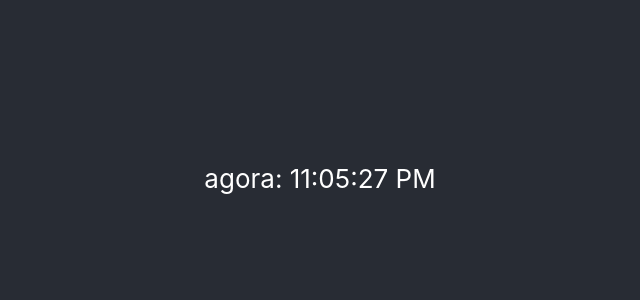
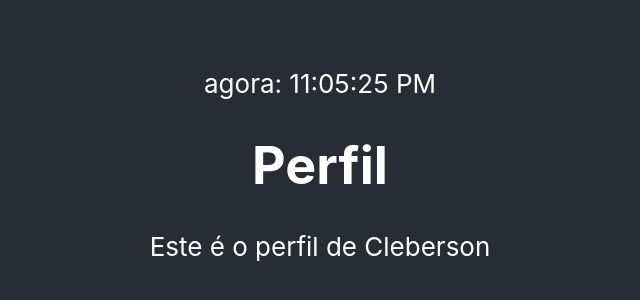
Before and after one commit to daniel-s-araujo/especialista-react, a React (Create React App) app in the folder erjs/: page / in a window 1280 px wide. Shown: the part 222-522 px from the top of the page, without its empty margins (320-960 px from the left). Built offline with nearby package versions, Linux system fonts and the light colour scheme.

Commit message:
2.14 Os estados dentro de componentes React (com o hook useState)

```diff
--- a/erjs/src/App.tsx
+++ b/erjs/src/App.tsx
@@ -1,11 +1,13 @@
 import './App.css';
 import Clock from './Clock';
+import Person from './Person';
 
 function App() {
   return (
     <div className="App">
       <header className="App-header">
         <Clock />
+        <Person />
       </header>
     </div>
   );
--- /dev/null
+++ b/erjs/src/Person.tsx
@@ -0,0 +1,14 @@
+import { useState } from "react"
+
+export default function Person () {
+  const [person, setPerson] = useState<string>('Daniel')
+
+  setTimeout(() => {
+    setPerson('Cleberson')
+  }, 2000)
+
+  return <div>
+    <h1>Perfil</h1>
+    <p>Este é o perfil de {person}</p>
+  </div>
+}
```
